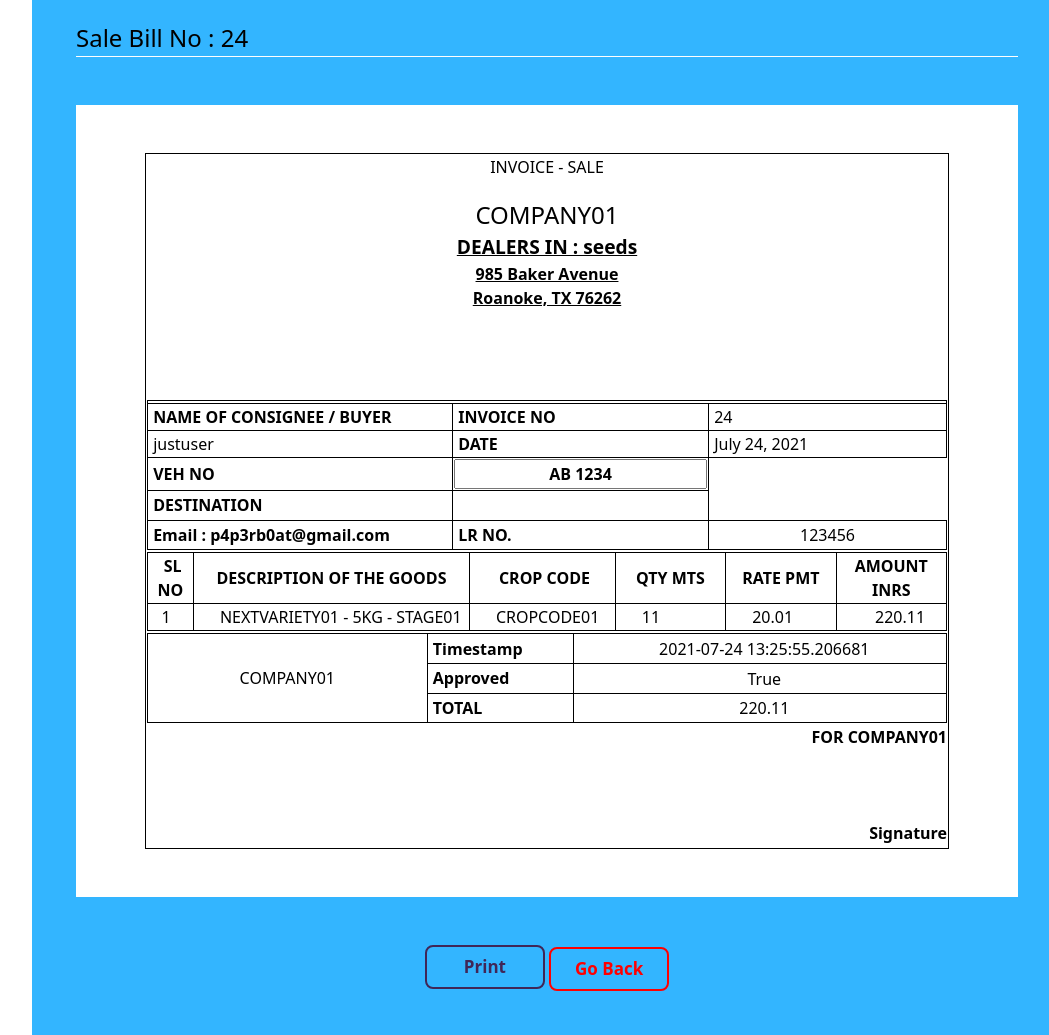
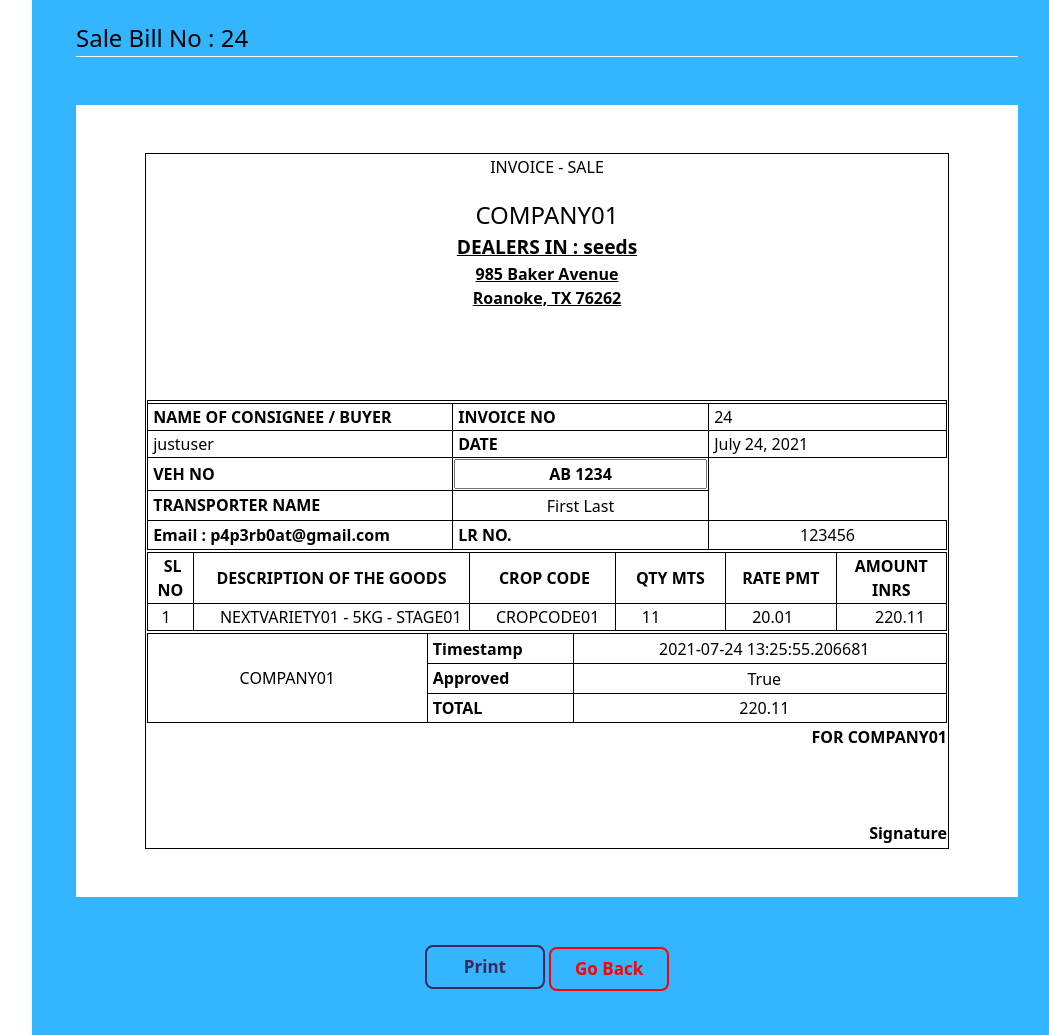
Before and after one commit to ravichandra99/umasagar, a Django app: page /sales/24 in a window 1280 px wide. Shown: the whole page, without its empty margins (218-1267 px from the left). Run offline with Django 3.2, Linux system fonts and the light colour scheme; data comes from the database, SQL or seed files in the repository; both versions use the stored data as it was after the commit.

Commit message:
transporter

```diff
--- a/umasagar/forms.py
+++ b/umasagar/forms.py
@@ -70,4 +70,4 @@ class LogApproveForm(forms.ModelForm):
 
     class Meta:
         model = SaleBill
-        fields = ['lrno','vehicleno','logapprove',]
+        fields = ['lrno','vehicleno','transporter','logapprove',]
--- a/umasagar/models.py
+++ b/umasagar/models.py
@@ -120,7 +120,7 @@ class SaleBillDetails(TimeStamp):
     veh = models.CharField(max_length=50, blank=True, null=True)
     destination = models.TextField(blank=True, null=True)
     po = models.CharField(max_length=50, blank=True, null=True)
-
+    transporter = models.CharField(max_length=50, default = 'First Last')
     cgst = models.CharField(max_length=50, blank=True, null=True)
     sgst = models.CharField(max_length=50, blank=True, null=True)
     igst = models.CharField(max_length=50, blank=True, null=True)
--- a/umasagar/templates/sale_bill.html
+++ b/umasagar/templates/sale_bill.html
@@ -59,8 +59,8 @@
                                         <td class="inner-box align-middle" style="width: 25%;"> <input type="text" name="veh" class="align-middle" style="font-weight: bold;" value="{% if billdetails.veh %}{{ billdetails.veh }}{% endif %}"> </td>
                                     </tr>
                                     <tr>
-                                        <td class="inner-box" style="width: 25%; font-weight: bold;">&nbsp;DESTINATION</td>
-                                        <td class="inner-box align-middle" style="width: 25%;"> <input type="text" name="destination" class="align-middle" style="border: 0; overflow: hidden;" value="{% if billdetails.destination %}{{ billdetails.destination }}{% endif %}"> </td>
+                                        <td class="inner-box" style="width: 25%; font-weight: bold;">&nbsp;TRANSPORTER NAME</td>
+                                        <td class="inner-box align-middle" style="width: 25%;"> <input type="text" name="transporter" class="align-middle" style="border: 0; overflow: hidden;" value="{% if billdetails.transporter %}{{ billdetails.transporter }}{% endif %}"> </td>
                                     </tr>
                                     <tr>
                                         <td class="inner-box" style="font-weight: bold;">&nbsp;Email : {{ bill.email }} </td>
--- a/umasagar/templates/sales_list.html
+++ b/umasagar/templates/sales_list.html
@@ -23,6 +23,7 @@
                 <th width="15%">Customer</th>
                 <th width="15%">Products Sold</th>
                 <th width="10%">Quantity Sold</th>
+                <th width="10%">Price Per Unit</th>
                 <th width="10%">Total Sold Price</th>
                 <th width="15%">Sale Date</th>
                 {% if request.user.usertype.usertype == 'user' %}
@@ -48,6 +49,7 @@
                 <td class=""> {{ sale.name }} <br> <small style="color: #909494">Ph No : {{ sale.phone }}</small> </td>
                 <td class="align-middle">{% for item in sale.get_items_list %} {{ item.product.variety_code }} - {{item.product.uom}} <br> {% endfor %}</td>
                 <td class="align-middle">{% for item in sale.get_items_list %} {{ item.quantity }} <br> {% endfor %}</td>
+                <td class="align-middle">{% for item in sale.get_items_list %} {{ item.perprice }} <br> {% endfor %}</td>
                 <td class="align-middle">{{ sale.get_total_price }}</td>
                 <td class="align-middle">{{ sale.time.date }}</td>
                 {% if sale.s2approve %}
@@ -69,6 +71,7 @@
                 <td class=""> {{ sale.name }} <br> <small style="color: #909494">Ph No : {{ sale.phone }}</small> </td>
                 <td class="align-middle">{% for item in sale.get_items_list %} {{ item.product.variety_code }} - {{item.product.uom}} <br> {% endfor %}</td>
                 <td class="align-middle">{% for item in sale.get_items_list %} {{ item.quantity }} <br> {% endfor %}</td>
+                <td class="align-middle">{% for item in sale.get_items_list %} {{ item.perprice }} <br> {% endfor %}</td>
                 <td class="align-middle">{{ sale.get_total_price }}</td>
                 <td class="align-middle">{{ sale.time.date }}</td>
                 {% if sale.s1approve %}
@@ -96,6 +99,7 @@
                 <td class=""> {{ sale.name }} <br> <small style="color: #909494">Ph No : {{ sale.phone }}</small> </td>
                 <td class="align-middle">{% for item in sale.get_items_list %} {{ item.product.variety_code }} - {{item.product.uom}} <br> {% endfor %}</td>
                 <td class="align-middle">{% for item in sale.get_items_list %} {{ item.quantity }} <br> {% endfor %}</td>
+                <td class="align-middle">{% for item in sale.get_items_list %} {{ item.perprice }} <br> {% endfor %}</td>
                 <td class="align-middle">{{ sale.get_total_price }}</td>
                 <td class="align-middle">{{ sale.time.date }}</td>
                 {% if sale.s2approve %}
@@ -124,6 +128,7 @@
                 <td class=""> {{ sale.name }} <br> <small style="color: #909494">Ph No : {{ sale.phone }}</small> </td>
                 <td class="align-middle">{% for item in sale.get_items_list %} {{ item.product.variety_code }} - {{item.product.uom}} <br> {% endfor %}</td>
                 <td class="align-middle">{% for item in sale.get_items_list %} {{ item.quantity }} <br> {% endfor %}</td>
+                <td class="align-middle">{% for item in sale.get_items_list %} {{ item.perprice }} <br> {% endfor %}</td>
                 <td class="align-middle">{{ sale.get_total_price }}</td>
                 <td class="align-middle">{{ sale.time.date }}</td>
                 {% if sale.logapprove %}
@@ -149,6 +154,7 @@
                 <td class=""> {{ sale.name }} <br> <small style="color: #909494">Ph No : {{ sale.phone }}</small> </td>
                 <td class="align-middle">{% for item in sale.get_items_list %} {{ item.product.variety_code }} - {{item.product.uom}} <br> {% endfor %}</td>
                 <td class="align-middle">{% for item in sale.get_items_list %} {{ item.quantity }} <br> {% endfor %}</td>
+                <td class="align-middle">{% for item in sale.get_items_list %} {{ item.perprice }} <br> {% endfor %}</td>
                 <td class="align-middle">{{ sale.get_total_price }}</td>
                 <td class="align-middle">{{ sale.time.date }}</td>
                 {% if sale.s1approve %}
--- a/umasagar/views.py
+++ b/umasagar/views.py
@@ -186,6 +186,7 @@ class LogApproveView(LoginRequiredMixin,View):
             approve = request.POST.get("logapprove")
             lrno = request.POST.get("lrno")
             vehicleno = request.POST.get("vehicleno")
+            transporter = request.POST.get("transporter")
             result = True if approve == 'on' else False
             salebill = get_object_or_404(SaleBill, pk = kwargs['pk'])
             salebill.lrno = lrno
@@ -207,6 +208,7 @@ class LogApproveView(LoginRequiredMixin,View):
             billdetails.veh = salebill.vehicleno
             billdetails.po = salebill.lrno
             billdetails.user = request.user
+            billdetails.transporter = transporter
             billdetails.tcs = True
             billdetails.save()
 #             if settings.USE_EMAIL and result:
```
Also changed, not shown: db.sqlite3, umasagar/migrations/0007_salebilldetails_transporter.py (added).
